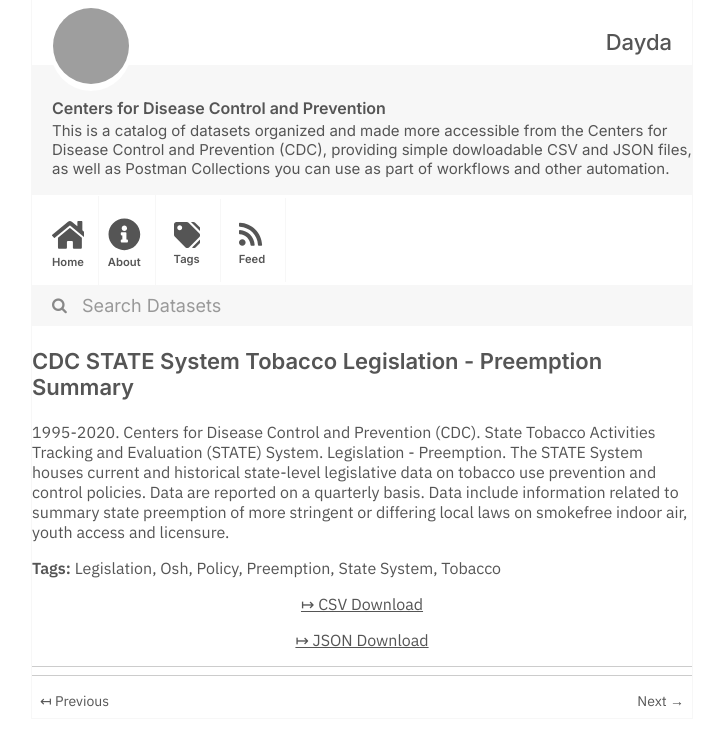
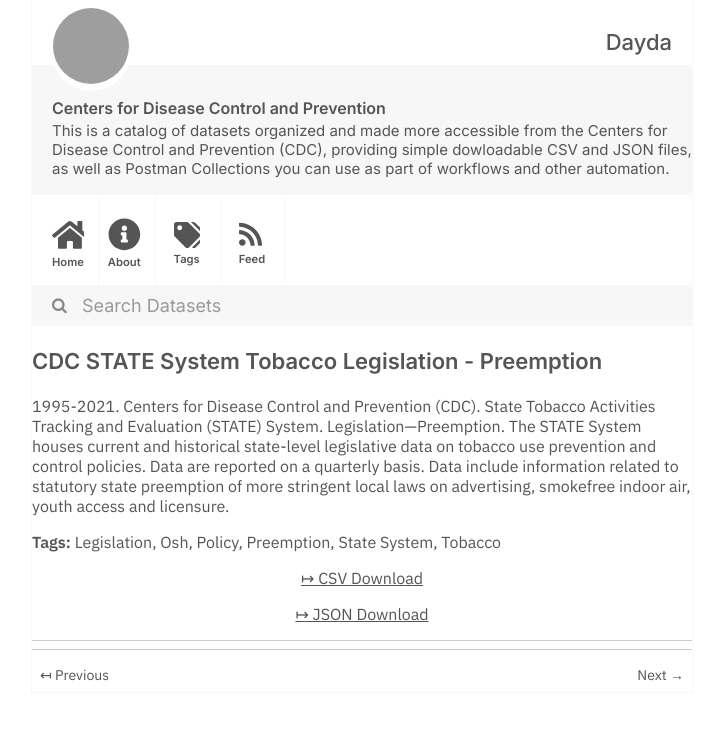
Before and after one commit to dayda-entities/centers-for-disease-control-and-prevention, a Jekyll site: the page built from _posts/2020-11-12-cdc-state-system-tobacco-legis.md, in a window 1280 px wide, cut to the strip 0-746 px from the top of the page. Shown: the whole strip, without its empty margins (278-1001 px from the left). Built offline with Jekyll 4.4.1, drawn with Linux system fonts in a browser that asks for light colours; grey boxes are pictures that could not be loaded.

Commit message:
Publish Data

```diff
--- a/_posts/2020-11-12-cdc-state-system-tobacco-legis.md
+++ b/_posts/2020-11-12-cdc-state-system-tobacco-legis.md
@@ -1,7 +1,7 @@
 ---
-title: CDC STATE System Tobacco Legislation - Preemption Summary
-created: '2020-11-12T12:14:47.884740'
-modified: '2021-04-21T19:26:32.269323'
+title: CDC STATE System Tobacco Legislation - Preemption
+created: '2020-11-12T12:17:04.255069'
+modified: '2021-04-21T19:43:24.952710'
 state: active
 type: dataset
 tags:
@@ -12,9 +12,9 @@ tags:
   - State System
   - Tobacco
 groups: []
-csv_url: 'https://data.cdc.gov/api/views/hj2x-85ya/rows.csv?accessType=DOWNLOAD'
-json_url: 'https://data.cdc.gov/api/views/hj2x-85ya/rows.json?accessType=DOWNLOAD'
+csv_url: 'https://data.cdc.gov/api/views/xsta-sbh5/rows.csv?accessType=DOWNLOAD'
+json_url: 'https://data.cdc.gov/api/views/xsta-sbh5/rows.json?accessType=DOWNLOAD'
 layout: post
 
 ---
-1995-2020. Centers for Disease Control and Prevention (CDC). State Tobacco Activities Tracking and Evaluation (STATE) System. Legislation - Preemption. The STATE System houses current and historical state-level legislative data on tobacco use prevention and control policies. Data are reported on a quarterly basis. Data include information related to summary state preemption of more stringent or differing local laws on smokefree indoor air, youth access and licensure.
+1995-2021. Centers for Disease Control and Prevention (CDC). State Tobacco Activities Tracking and Evaluation (STATE) System. Legislation—Preemption. The STATE System houses current and historical state-level legislative data on tobacco use prevention and control policies.  Data are reported on a quarterly basis. Data include information related to statutory state preemption of more stringent local laws on advertising, smokefree indoor air, youth access and licensure.
```
